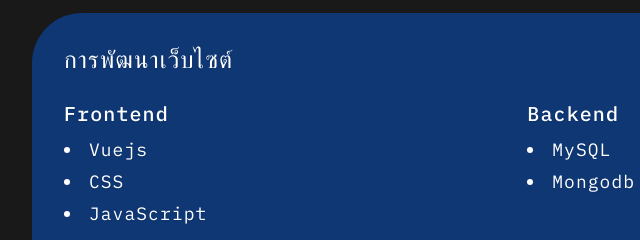
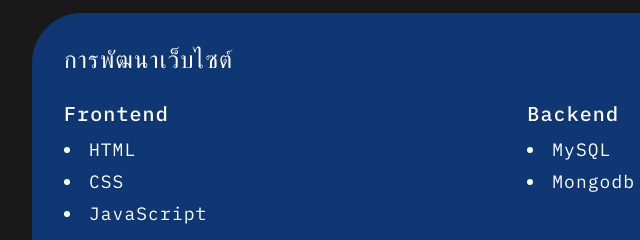
Before and after one commit to Kaem992/kaem992.github.io, a plain HTML site: page th/index.html in a window 1280 px wide. Shown: the part 860-1100 px from the top of the page, 96-736 px from the left. Drawn offline with nearby package versions, Linux system fonts and the light colour scheme.

Commit message:
Add files via upload

```diff
--- a/th/index.html
+++ b/th/index.html
@@ -105,7 +105,7 @@
                                     <div class="skills-details content-warper">
                                         <h4>การพัฒนาเว็บไซต์</h4>
                                         <h5>Frontend</h5>
-                                        <li>Vuejs</li>
+                                        <li>HTML</li>
                                         <li>CSS</li>
                                         <li>JavaScript</li>
 
@@ -166,7 +166,7 @@
                             <div class="skills-details">
 
                                 <h5>Frontend</h5>
-                                <li>Vuejs</li>
+                                <li>HTML</li>
                                 <li>CSS</li>
                                 <li>JavaScript</li>
 
```
